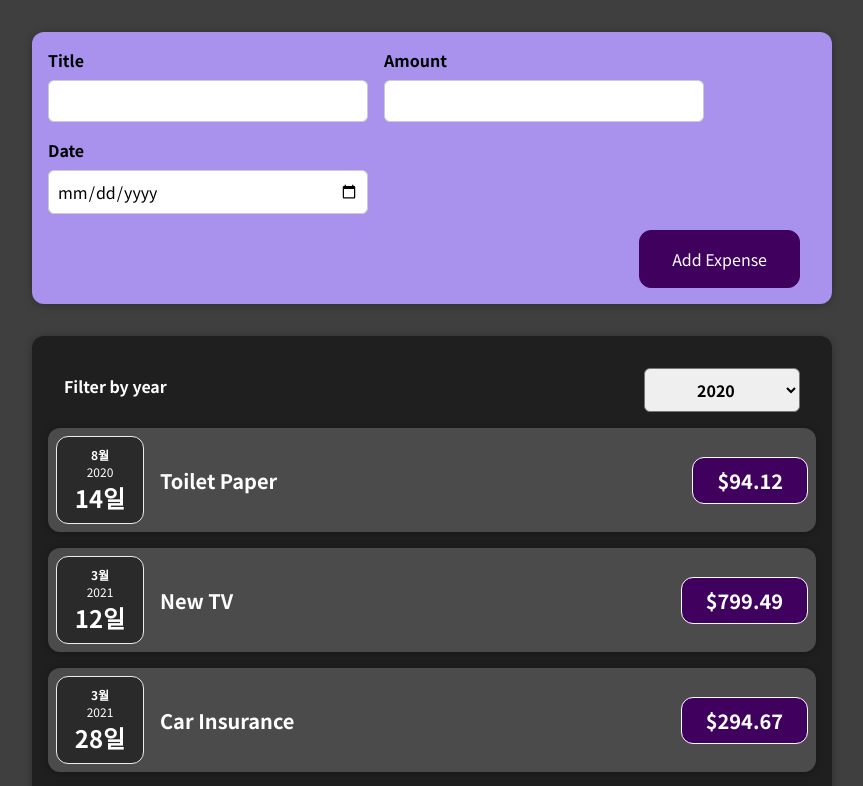
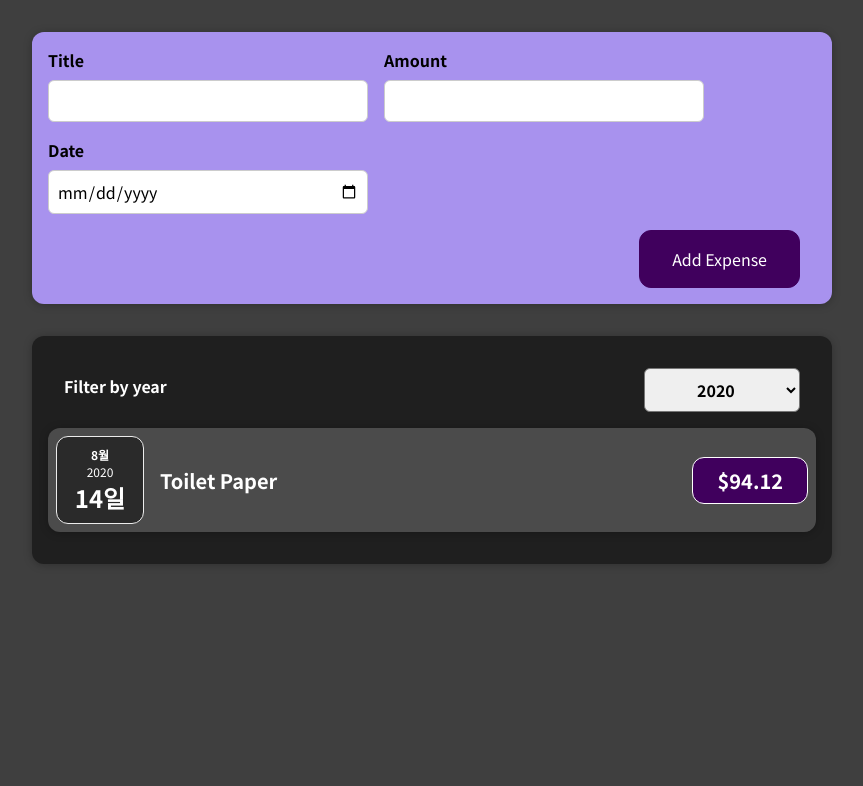
Before and after one commit to SuHyeon-CHOI/React_example1, a React (Create React App) app: page / in a window 1280 px wide. Shown: the top 786 px of the page, without its empty margins (208-1071 px from the left). Built offline with nearby package versions, Linux system fonts and the light colour scheme.

Commit message:
220913 learn until 74

```diff
--- a/src/components/Expenses/Expenses.js
+++ b/src/components/Expenses/Expenses.js
@@ -12,6 +12,10 @@ const Expenses = (props) => {
     setFilteredYear(selectedYear);
   };
 
+  const filteredExpenses = props.items.filter((expense) => {
+    return expense.date.getFullYear().toString() === filteredYear;
+  });
+
   return (
     <div>
       <Card className="expenses">
@@ -19,14 +23,18 @@ const Expenses = (props) => {
           selected={filteredYear}
           onChangeFilter={filterChangeHandler}
         />
-        {props.items.map((expense) => (
+        {filteredExpenses.length === 0 ? (
+          <p>No expenses found.</p>
+        ) : (
+          filteredExpenses.map((expense) => (
             <ExpenseItem
               key={expense.id}
               title={expense.title}
               amount={expense.amount}
               date={expense.date}
             />
-        ))}
+          ))
+        )}
       </Card>
     </div>
   );
```
Lines whose indentation alone changed are shown as unchanged.
